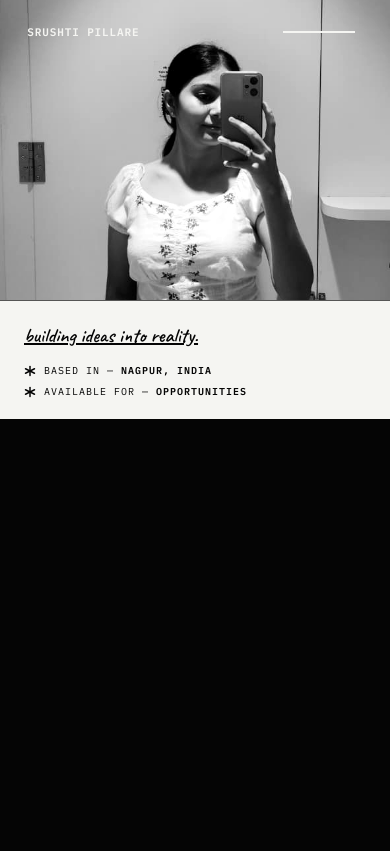
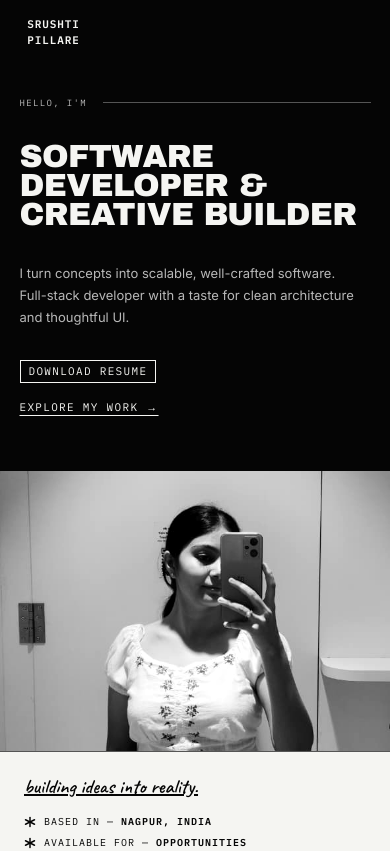
Before and after one commit to Srushti-17/swiss-style-portfolio, a React (Vite) app: page / in a window 390 px wide. Shown: the top 851 px of the page. Built offline with nearby package versions, Linux system fonts and the light colour scheme; the HTML template or start-up script is replaced by a standard one.

Commit message:
responsiveness

```diff
--- a/src/App.tsx
+++ b/src/App.tsx
@@ -6,6 +6,18 @@ import profile2 from './assets/hero5.jpeg'
 import project1 from './assets/project1.png'
 import project2 from './assets/project2.png'
 import project3 from './assets/project3.png'
+
+function useViewportWidth() {
+  const [width, setWidth] = useState(() => window.innerWidth)
+
+  useEffect(() => {
+    const handleResize = () => setWidth(window.innerWidth)
+    window.addEventListener('resize', handleResize)
+    return () => window.removeEventListener('resize', handleResize)
+  }, [])
+
+  return width
+}
 
 // ── SVG Doodles ──────────────────────────────────────────────────────────────
 
@@ -260,7 +272,7 @@ function Nav() {
         </span>
 
         {/* Desktop Navigation */}
-        <div style={{ display: 'flex', alignItems: 'center', gap: 'clamp(12px, 3vw, 32px)', marginRight: 'clamp(0px, 5vw, 350px)', position: 'relative' }}>
+        <div style={{ display: 'flex', alignItems: 'center', gap: 'clamp(12px, 3vw, 32px)', marginRight: 'clamp(0px, 400px, 500px)', position: 'relative' }}>
           <div style={{ position: 'absolute', left: '-36px', top: '-22px', opacity: 0.55, pointerEvents: 'none', display: !isMobile ? 'block' : 'none' }}>
             <CurvedArrow color="#B8B8B8" size={32} rotate={20} />
           </div>
@@ -330,10 +342,10 @@ function Hero() {
       id="hero"
       style={{
         backgroundColor: '#050505',
-        minHeight: '100vh',
+        minHeight: isMobile ? 'auto' : '100vh',
         display: 'grid',
-        gridTemplateColumns: !isMobile ? '1fr 420px' : '1fr',
-        alignItems: 'stretch',
+        gridTemplateColumns: !isMobile ? (window.innerWidth <= 1100 ? 'minmax(0, 1fr) 360px' : '1fr 420px') : '1fr',
+        alignItems: isMobile ? 'start' : 'stretch',
         position: 'relative',
       }}
     >
@@ -401,7 +413,7 @@ function Hero() {
       </div>
 
       {/* Left content */}
-      <div style={{ padding: !isMobile ? '140px 4% 80px calc(7% + 48px)' : 'clamp(100px, 15vw, 140px) clamp(16px, 5%, 32px) 60px clamp(16px, 5%, 32px)', display: 'flex', flexDirection: 'column', justifyContent: 'center' }}>
+      <div style={{ padding: !isMobile ? (window.innerWidth <= 1100 ? '120px 32px 64px 7%' : '140px 4% 80px calc(7% + 48px)') : '96px clamp(16px, 5%, 32px) 56px', display: 'flex', flexDirection: 'column', justifyContent: 'center', minWidth: 0 }}>
         <div style={{ display: 'flex', alignItems: 'center', gap: '16px', marginBottom: '32px' }}>
           <span style={{ fontFamily: 'IBM Plex Mono', fontSize: 'clamp(9px, 2vw, 11px)', letterSpacing: '0.15em', color: '#B8B8B8' }}>HELLO, I'M</span>
           <div style={{ flex: 1, height: '1px', backgroundColor: '#555555' }} />
@@ -410,7 +422,7 @@ function Hero() {
         <h1
           style={{
             fontFamily: 'Archivo Black',
-            fontSize: 'clamp(32px, 8vw, 96px)',
+            fontSize: !isMobile && window.innerWidth <= 1100 ? 'clamp(42px, 6vw, 72px)' : 'clamp(32px, 8vw, 96px)',
             lineHeight: 0.92,
             letterSpacing: '-0.02em',
             color: '#F5F5F2',
@@ -441,7 +453,7 @@ function Hero() {
               letterSpacing: '0.12em',
               color: '#F5F5F2',
               border: '0.1px solid #F5F5F2',
-              padding: '8px',
+              padding: '2px 8px',
               display: 'flex',
               alignItems: 'center',
               gap: '8px',
@@ -474,12 +486,12 @@ function Hero() {
       </div>
 
       {/* Right photo panel */}
-      <div style={{ display: 'flex', flexDirection: 'column', height: !isMobile ? '100vh' : 'auto', order: isMobile ? -1 : 0 }}>
-        <div style={{ flex: !isMobile ? 1 : 0, position: 'relative', overflow: 'hidden', backgroundColor: '#111111', minHeight: isMobile ? '300px' : 'auto' }}>
+      <div style={{ display: 'flex', flexDirection: 'column', height: !isMobile ? '100vh' : 'fit-content', order: 0, alignSelf: 'start', minHeight: 0, width: '100%' }}>
+        <div style={{ flex: !isMobile ? 1 : 'none', position: 'relative', overflow: 'hidden', backgroundColor: '#111111', height: isMobile ? '280px' : 'auto' }}>
           <img
             src={profile}
-            alt="Architectural structure, black and white"
-            style={{ width: '100%', height: '100%', objectFit: 'cover', filter: 'grayscale(100%) contrast(1.1)', display: 'block' }}
+            alt="profile photo"
+            style={{ width: '100%', height: '100%', objectFit: 'cover', objectPosition: 'center center', filter: 'grayscale(100%) contrast(1.1)', display: 'block' }}
           />
         </div>
         <div
@@ -519,10 +531,10 @@ function About() {
       id="about"
       style={{
         backgroundColor: '#050505',
-        padding: window.innerWidth > 768 ? '150px 7%' : 'clamp(60px, 15vw, 100px) clamp(16px, 5%, 32px)',
+        padding: window.innerWidth > 1100 ? '150px 7%' : 'clamp(60px, 15vw, 100px) clamp(16px, 5%, 32px)',
         display: 'grid',
-        gridTemplateColumns: window.innerWidth > 768 ? '1fr 360px' : '1fr',
-        gap: window.innerWidth > 768 ? '80px' : '48px',
+        gridTemplateColumns: window.innerWidth > 1100 ? '1fr 360px' : '1fr',
+        gap: window.innerWidth > 1100 ? '80px' : '48px',
         alignItems: 'start',
       }}
     >
@@ -659,12 +671,12 @@ function Experience() {
       id="experience"
       style={{
         display: 'grid',
-        gridTemplateColumns: window.innerWidth > 768 ? '38% 62%' : '1fr',
-        minHeight: window.innerWidth > 768 ? '600px' : 'auto',
+        gridTemplateColumns: window.innerWidth > 1100 ? '38% 62%' : '1fr',
+        minHeight: window.innerWidth > 1100 ? '600px' : 'auto',
       }}
     >
       {/* Left black column */}
-      <div style={{ backgroundColor: '#050505', padding: window.innerWidth > 768 ? '120px 7% 120px 7%' : 'clamp(60px, 15vw, 100px) clamp(16px, 5%, 32px)', display: 'flex', flexDirection: 'column', justifyContent: 'center' }}>
+      <div style={{ backgroundColor: '#050505', padding: window.innerWidth > 1100 ? '120px 7% 120px 7%' : 'clamp(60px, 15vw, 100px) clamp(16px, 5%, 32px)', display: 'flex', flexDirection: 'column', justifyContent: 'center' }}>
         <div style={{ fontFamily: 'IBM Plex Mono', fontSize: 'clamp(9px, 2vw, 11px)', letterSpacing: '0.15em', color: '#555555', marginBottom: '24px' }}>
           02 / EXPERIENCE
         </div>
@@ -700,7 +712,7 @@ function Experience() {
       </div>
 
       {/* Right off-white column */}
-      <div style={{ backgroundColor: '#F5F5F2', padding: window.innerWidth > 768 ? '80px 48px' : 'clamp(40px, 10vw, 80px) clamp(16px, 5%, 48px)', margin: window.innerWidth > 768 ? '20px 20px' : 0, position: 'relative' }}>
+      <div style={{ backgroundColor: '#F5F5F2', padding: window.innerWidth > 1100 ? '80px 48px' : 'clamp(40px, 10vw, 80px) clamp(16px, 5%, 48px)', margin: window.innerWidth > 1100 ? '20px 20px' : 0, position: 'relative' }}>
         {/* Header row */}
         <div style={{ display: 'flex', justifyContent: 'space-between', alignItems: 'baseline', marginBottom: '8px' }}>
           <span style={{ fontFamily: 'IBM Plex Mono', fontSize: 'clamp(9px, 2vw, 11px)', letterSpacing: '0.15em', color: '#555555' }}>EXPERIENCE LOG</span>
@@ -937,7 +949,7 @@ function Work() {
             <div
               style={{
                 display: 'grid',
-                gridTemplateColumns: window.innerWidth > 1024 ? '80px minmax(0, 760px) 420px' : window.innerWidth > 768 ? '60px 1fr 300px' : '1fr',
+                gridTemplateColumns: window.innerWidth > 1100 ? '80px minmax(0, 760px) 420px' : window.innerWidth > 768 ? '60px minmax(0, 1fr)' : '1fr',
                 gap: window.innerWidth > 768 ? '32px' : '24px',
                 padding: window.innerWidth > 640 ? '36px 0' : '24px 0',
                 cursor: 'default',
@@ -1005,7 +1017,7 @@ function Work() {
                 </a>
               </div>
               {/* PROJECT IMAGE */}
-              {image && window.innerWidth > 768 && (
+              {image && window.innerWidth > 1100 && (
                 <div
                   style={{
                     width: '100%',
@@ -1028,7 +1040,7 @@ function Work() {
               )}
             </div>
             {/* Mobile Image - show below on mobile */}
-            {image && window.innerWidth <= 768 && (
+            {image && window.innerWidth <= 1100 && (
               <div
                 style={{
                   width: '100%',
@@ -1259,6 +1271,8 @@ function Footer() {
 // ── App ───────────────────────────────────────────────────────────────────────
 
 export default function App() {
+  useViewportWidth()
+
   return (
     <div style={{ backgroundColor: '#050505', minHeight: '100vh' }}>
       <Nav />
```
